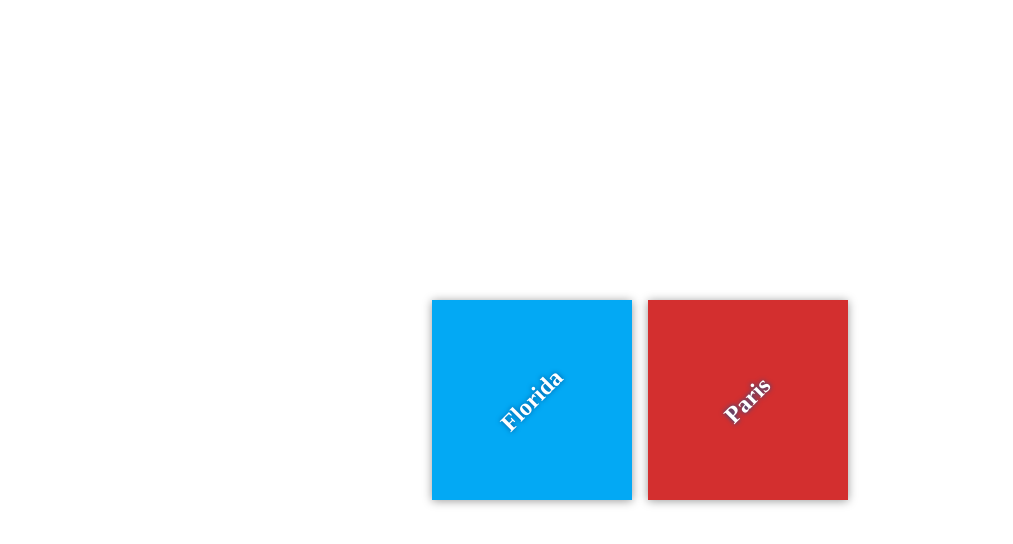
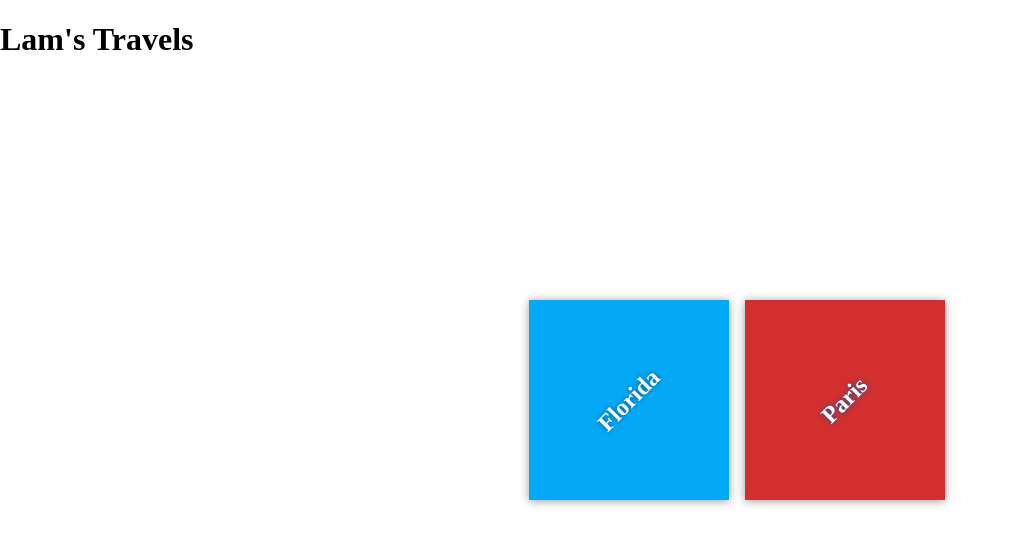
Before and after one commit to paulinetrimor/my-travel-plans, a plain HTML site: page index.html in a window 1280 px wide. Shown: the whole page, without its empty margins (0-1013 px from the left). Drawn offline with Linux system fonts and the light colour scheme.

Commit message:
changed heading to Lam's

```diff
--- a/index.html
+++ b/index.html
@@ -7,6 +7,9 @@
     <link rel="stylesheet" href="css/app.css">
 </head>
 <body>
+    <div class="personal">
+        <h1>Lam's Travels</h1>
+    </div>
 
     <div class="container">
         <div class="destination-container">
```
